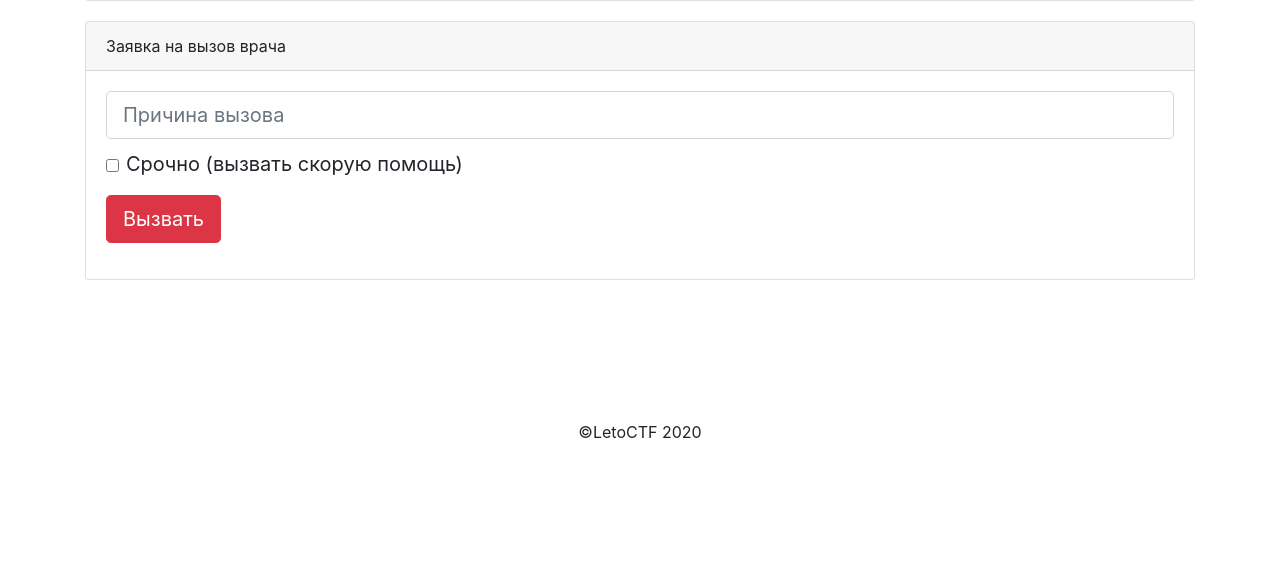
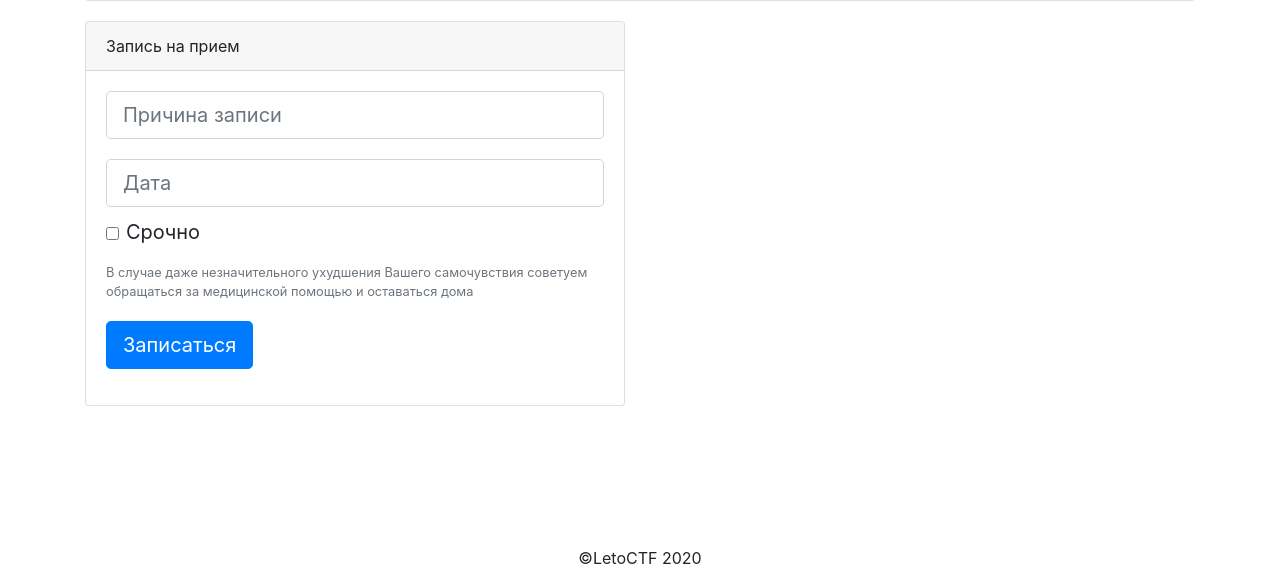
Before and after one commit to 0MazaHacka0/CovInfo, a Django app: template informing/templates/index.html in a window 1280 px wide. Shown: the part 1310-1896 px from the top of the page. Before the commit the page ends 1748 px from the top, so only its background shows below. Run offline with Django 3.2, Linux system fonts and the light colour scheme; the template is opened without the code that fills it, so the values that code supplies are empty; some libraries are stand-ins or nearby versions.

Commit message:
Fix .html

```diff
--- a/informing/templates/index.html
+++ b/informing/templates/index.html
@@ -130,20 +130,26 @@
             <div class="col">
                 <div class="card">
                     <div class="card-header">
-                        Заявка на вызов врача
+                        Запись на прием
                     </div>
                     <div class="card-body">
                         <div class="form-group">
-                            <input class="form-control form-control-lg" placeholder="Причина вызова">
+                            <input class="form-control form-control-lg" placeholder="Причина записи">
+                            <input class="form-control form-control-lg" placeholder="Дата" style="margin-top: 20px;">
                             <div class="form-group form-check" style="margin-top: 10px; position: relative;">
                                 <input type="checkbox" class="form-check-input" style="position: absolute; top: 5px">
-                                <label class="form-check-label" style="font-size: 20px;">Срочно (вызвать скорую
-                                    помощь)</label>
+                                <label class="form-check-label" style="font-size: 20px;">Срочно</label>
                             </div>
-                            <button class="btn btn-danger btn-lg">Вызвать</button>
+                            <small class="form-text text-muted">В случае даже незначительного ухудшения
+                                Вашего
+                                самочувствия советуем обращаться за медицинской помощью и оставаться дома</small>
+                            <button class="btn btn-primary btn-lg" style="margin-top: 20px;">Записаться</button>
                         </div>
                     </div>
                 </div>
+            </div>
+            <div class="col">
+
             </div>
         </div>
 
```
